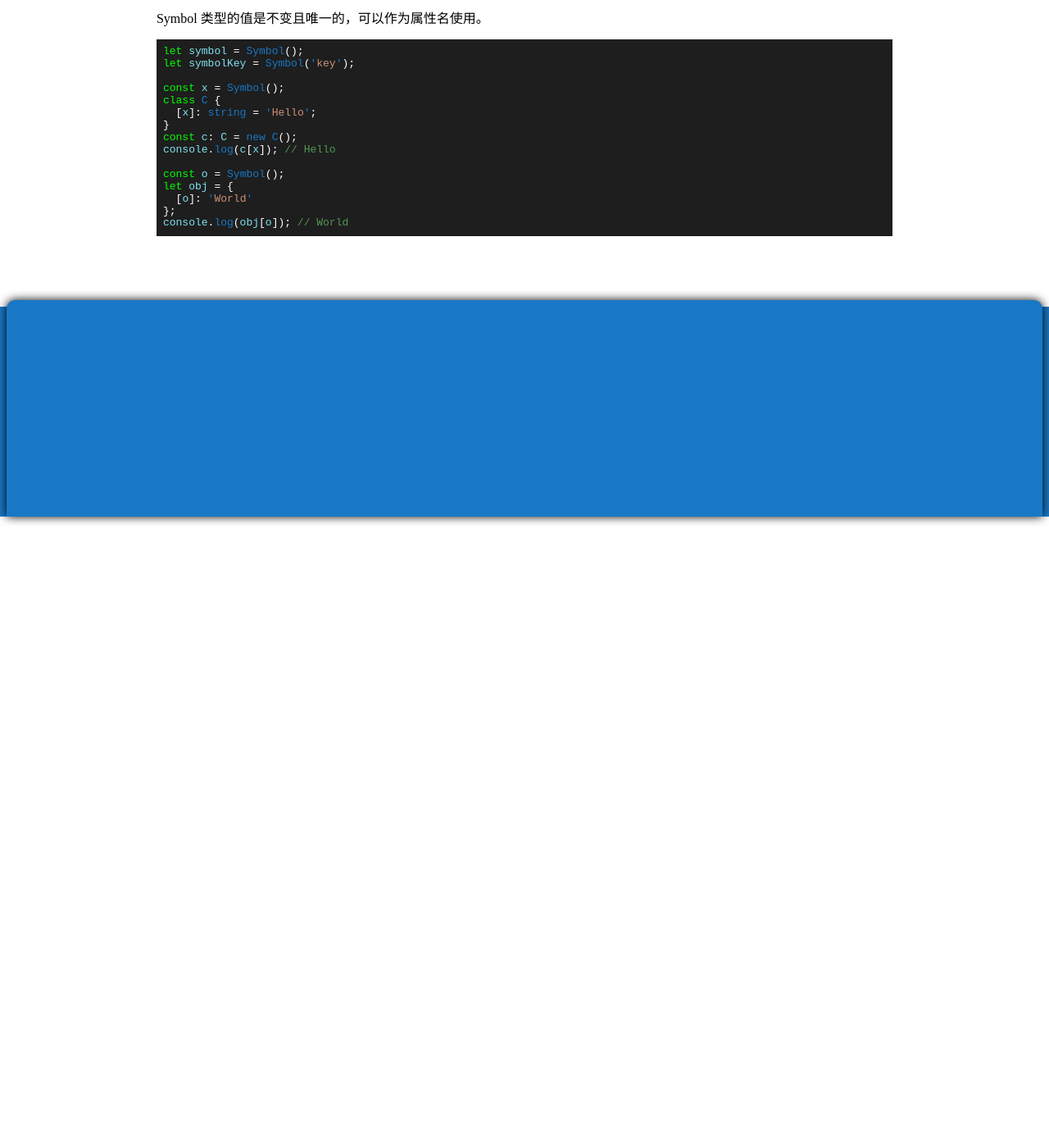
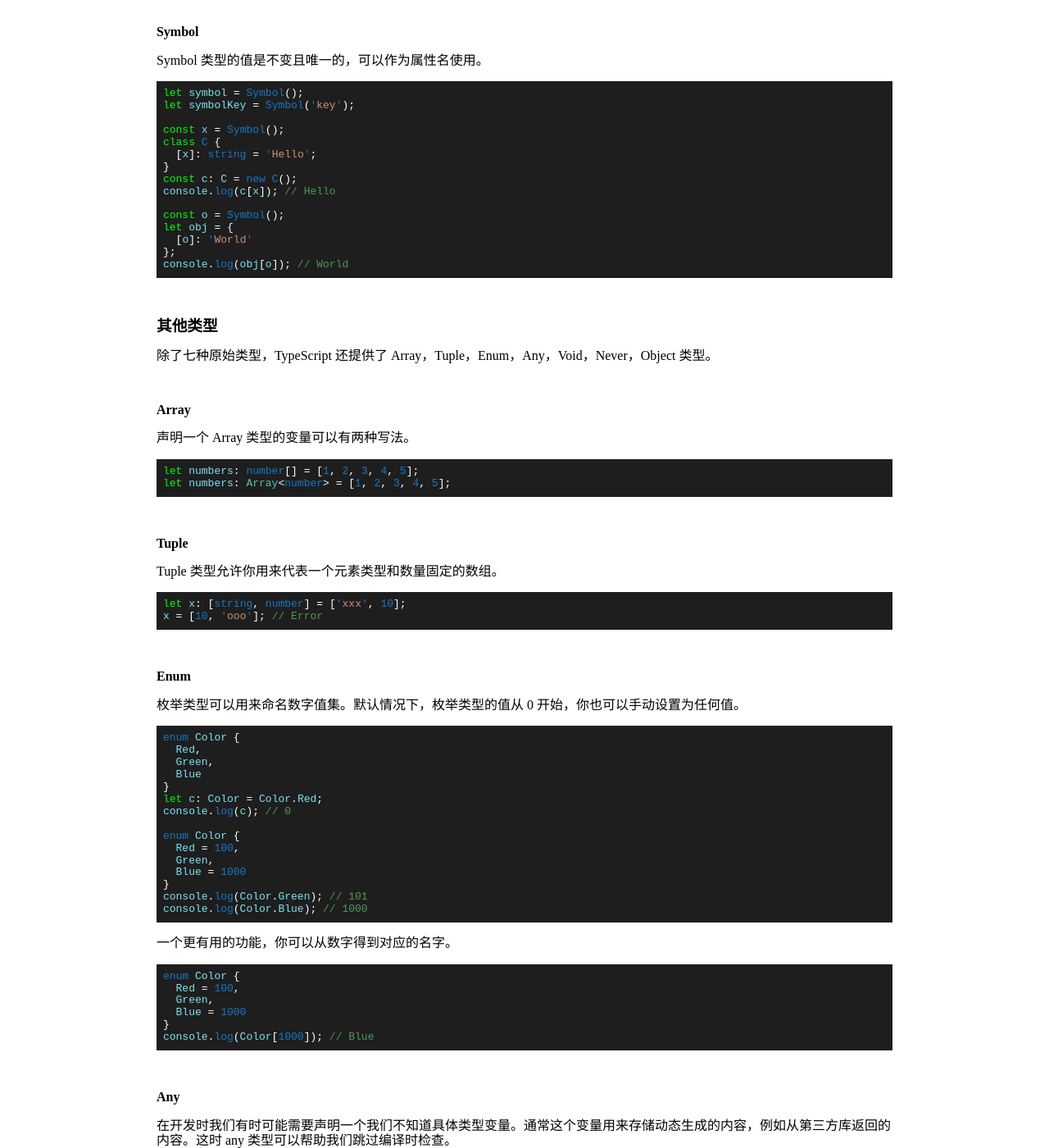
Before and after one commit to codelab2006/codelab2006.github.io, a Jekyll site: the page built from collections/_posts/2020-03-01-typescript_basic_types.md, in a window 1280 px wide and 1400 px high, scrolled down 1600 px. Shown: the whole window at 82% size. Built offline with Jekyll 4.4.1, drawn with Linux system fonts in a browser that asks for light colours; some of the changed text lies outside the part shown.

Commit message:
Update ...

````diff
--- a/collections/_posts/2020-03-01-typescript_basic_types.md
+++ b/collections/_posts/2020-03-01-typescript_basic_types.md
@@ -2,16 +2,18 @@
 title: TypeScript 笔记一（基础类型）
 ---
 
+### 原始类型
+
 TypeScript 提供了七种原始类型，分别是：boolean，number，string，null，undefined，bigint，symbol。
 
-### Boolean
+#### Boolean
 
 ```typescript
 let isWinner: boolean = true;
 let isLosser: boolean = false;
 ```
 
-### Number
+#### Number
 
 ```typescript
 let binary: number = 0b10;
@@ -37,9 +39,9 @@
 console.log(Number.MAX_SAFE_INTEGER + 1 === Number.MAX_SAFE_INTEGER + 2); // true
 ```
 
-Number 类型存储的数超过了 MAX_SAFE_INTEGER 或者 MIN_SAFE_INTEGER 之后的计算是不准确的。
+*Number 类型存储的数超过了 MAX_SAFE_INTEGER 或者 MIN_SAFE_INTEGER 之后的计算是不准确的。*
 
-### String
+#### String
 
 ```typescript
 let firstName: string = 'Yongjian';
@@ -51,7 +53,7 @@
 console.log('fullName:', fullName); // fullName: Yongjian Huang
 ```
 
-### Null 和 Undefined
+#### Null 和 Undefined
 
 TypeScript 中 null 和 undefined 有它们自己的类型。null 和 undefined 类型是其他类型的子类，意味着你可以将 null 和 undefined 赋值给其他任何类型。注意当 --strictNullChecks 标记被使用时，null 和 undefined 只能被赋值给 any 和他们自己的类型。
 
@@ -66,7 +68,7 @@
 u = null; // error
 ```
 
-### Bigint
+#### Bigint
 
 Bigint 类型只能存储整数，Bigint 类型的最大值受内存的限制。
 
@@ -75,7 +77,7 @@
 let big2: bigint = 100.2n; // error
 ```
 
-### Symbol
+#### Symbol
 
 Symbol 类型的值是不变且唯一的，可以作为属性名使用。
 
@@ -96,3 +98,110 @@
 };
 console.log(obj[o]); // World
 ```
+
+### 其他类型
+
+除了七种原始类型，TypeScript 还提供了 Array，Tuple，Enum，Any，Void，Never，Object 类型。
+
+#### Array
+
+声明一个 Array 类型的变量可以有两种写法。
+
+```typescript
+let numbers: number[] = [1, 2, 3, 4, 5];
+let numbers: Array<number> = [1, 2, 3, 4, 5];
+```
+
+#### Tuple
+
+Tuple 类型允许你用来代表一个元素类型和数量固定的数组。
+
+```typescript
+let x: [string, number] = ['xxx', 10];
+x = [10, 'ooo']; // Error
+```
+
+#### Enum
+
+枚举类型可以用来命名数字值集。默认情况下，枚举类型的值从 0 开始，你也可以手动设置为任何值。
+
+```typescript
+enum Color {
+  Red,
+  Green,
+  Blue
+}
+let c: Color = Color.Red;
+console.log(c); // 0
+
+enum Color {
+  Red = 100,
+  Green,
+  Blue = 1000
+}
+console.log(Color.Green); // 101
+console.log(Color.Blue); // 1000
+```
+
+一个更有用的功能，你可以从数字得到对应的名字。
+
+```typescript
+enum Color {
+  Red = 100,
+  Green,
+  Blue = 1000
+}
+console.log(Color[1000]); // Blue
+```
+
+#### Any
+
+在开发时我们有时可能需要声明一个我们不知道具体类型变量。通常这个变量用来存储动态生成的内容，例如从第三方库返回的内容。这时 any 类型可以帮助我们跳过编译时检查。
+
+```typescript
+let notSure: any;
+notSure = 6; // number
+notSure = 'maybe a string'; // string
+notSure = true; // boolean
+```
+
+#### Void
+
+通常 void 类型在声明一个没有返回值的函数时使用。
+
+```typescript
+function fun(): void {
+  console.log('...');
+}
+```
+
+#### Never
+
+通常 never 类型用来表示抛出异常的函数或永远无法返回的函数的返回类型。
+
+```typescript
+function throwError(message: string): never {
+  throw new Error(message);
+}
+
+function infiniteLoop(): never {
+  while (true) { }
+}
+```
+
+#### Object
+
+object 是代表非原始类型的类型。
+
+```typescript
+```
+
+### Type assertions
+
+类似于其他语言中的强制类型转换，但不对数据进行任何特殊检查或重组。有两种写法。
+
+```typescript
+let someValue: any = 'this is a string';
+let strLength: number = (<string>someValue).length;
+let strLength: number = (someValue as string).length;
+```
````
